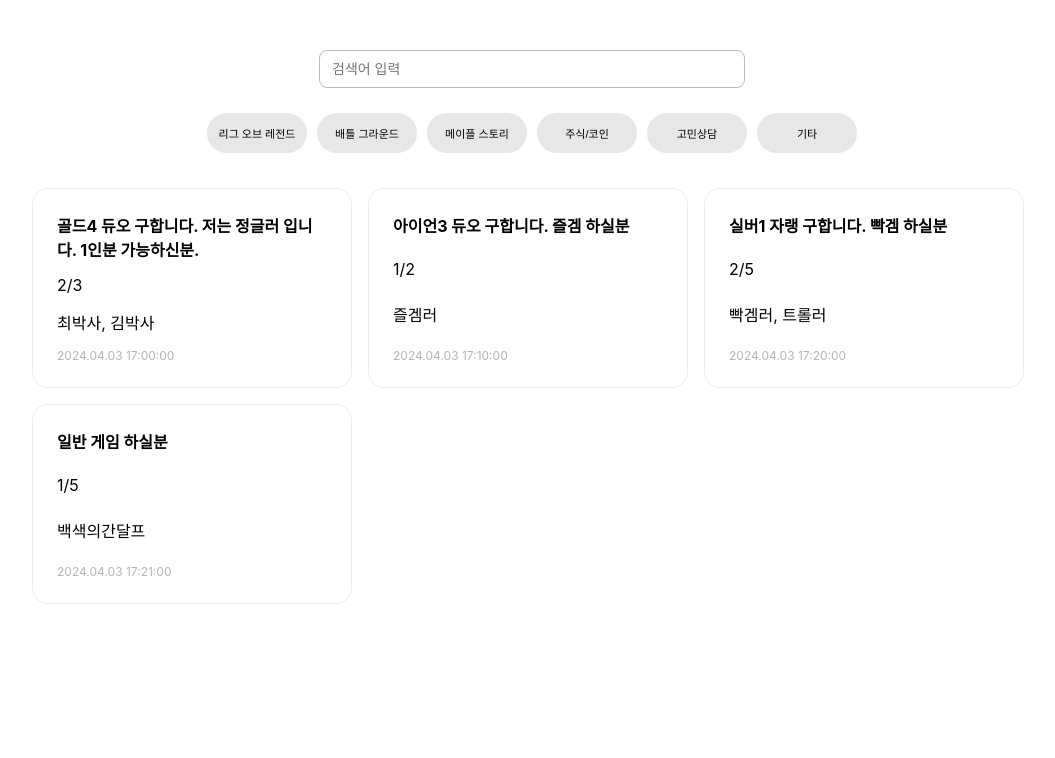
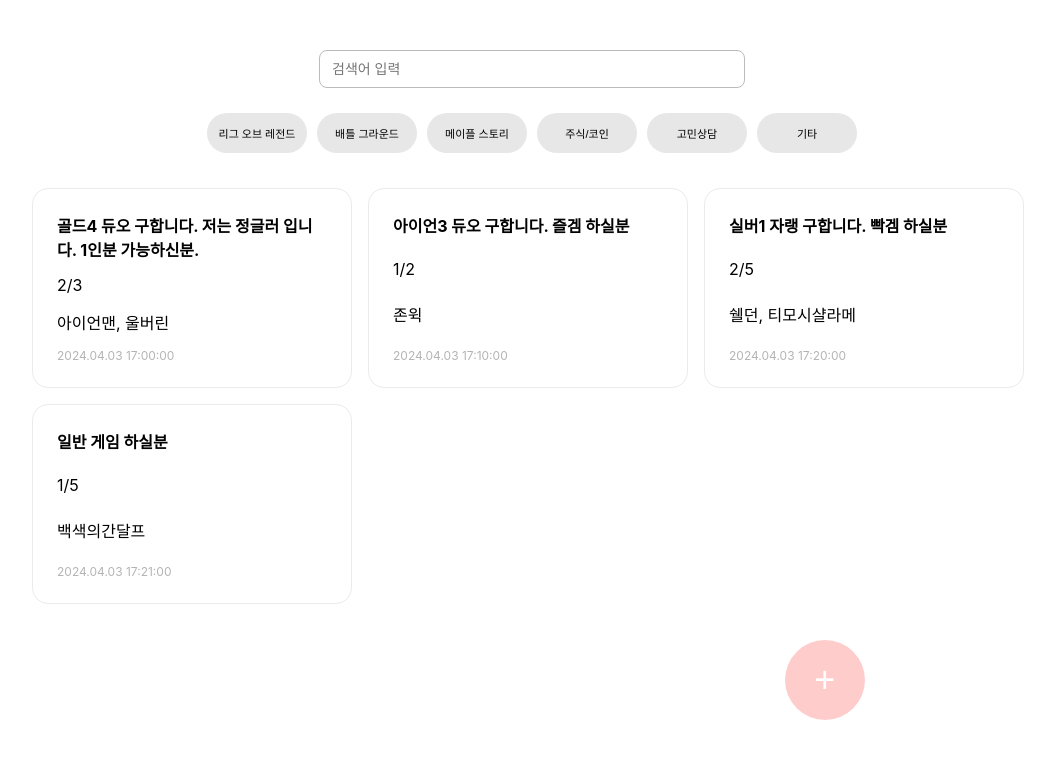
Before and after one commit to jjongmae/connn, a React (Create React App) app in the folder frontend/: page / in a window 1280 px wide. Shown: the top 758 px of the page, without its empty margins (108-1163 px from the left). Built offline with nearby package versions, Linux system fonts and the light colour scheme.

Commit message:
* floating 버튼 추가

```diff
--- a/frontend/src/App.css
+++ b/frontend/src/App.css
@@ -1,4 +1,5 @@
 .app {
+  position: relative; /* 자식 요소의 위치를 상대적으로 설정하기 위해 필요 */
   width: 1000px; /* 원하는 너비로 설정 */
   margin: 0 auto; /* 가운데 정렬을 위해 좌우 마진을 auto로 설정 */
 }
@@ -73,3 +74,21 @@
   font-size:12px;
   color:#b4b4b6;
 }
+
+.floating-button {
+  position: fixed;
+  bottom: 10%;
+  right: 24%;
+  z-index: 1000;
+}
+
+.floating-button button {
+  width: 80px;
+  height: 80px;
+  border-radius: 50%;
+  background-color: rgba(255, 0, 0, 0.2);
+  color: white;
+  font-size:36px;
+  border: none;
+  outline: none;
+}
--- a/frontend/src/App.js
+++ b/frontend/src/App.js
@@ -16,7 +16,7 @@ const CHATLIST = [
     title: "골드4 듀오 구합니다. 저는 정글러 입니다. 1인분 가능하신분.",
     totalCount: 3,
     currentCount: 2,
-    user: ["최박사", "김박사"],
+    user: ["아이언맨", "울버린"],
     date: "2024.04.03 17:00:00"
   },
   {
@@ -24,7 +24,7 @@ const CHATLIST = [
     title: "아이언3 듀오 구합니다. 즐겜 하실분",
     totalCount: 2,
     currentCount: 1,
-    user: ["즐겜러"],
+    user: ["존윅"],
     date: "2024.04.03 17:10:00"
   },
   {
@@ -32,7 +32,7 @@ const CHATLIST = [
     title: "실버1 자랭 구합니다. 빡겜 하실분",
     totalCount: 5,
     currentCount: 2,
-    user: ["빡겜러", "트롤러"],
+    user: ["쉘던", "티모시샬라메"],
     date: "2024.04.03 17:20:00"
   },
   {
@@ -86,6 +86,16 @@ class ChatList extends React.Component {
   }
 }
 
+class FloatingButton extends React.Component {
+  render(){
+    return (
+      <div class="floating-button">
+        <button>+</button>
+      </div>
+    )
+  }
+}
+
 function App() {
   return (
     <div class="app">
@@ -95,6 +105,7 @@ function App() {
         <Search></Search>
         <Category categories={CATEGORY}></Category>
         <ChatList chatList={CHATLIST}></ChatList>
+        <FloatingButton></FloatingButton>
       </main>
       <footer>
       </footer>
```
